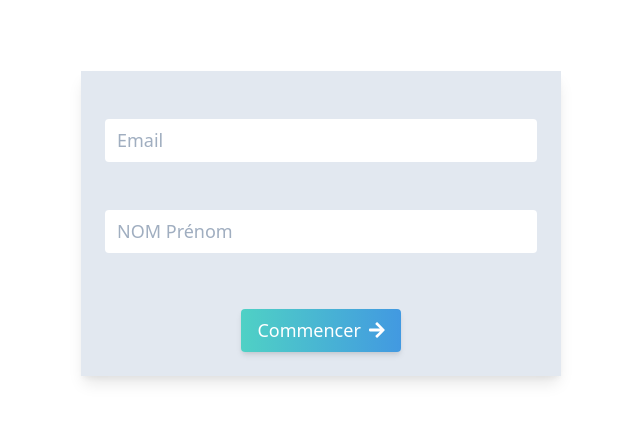
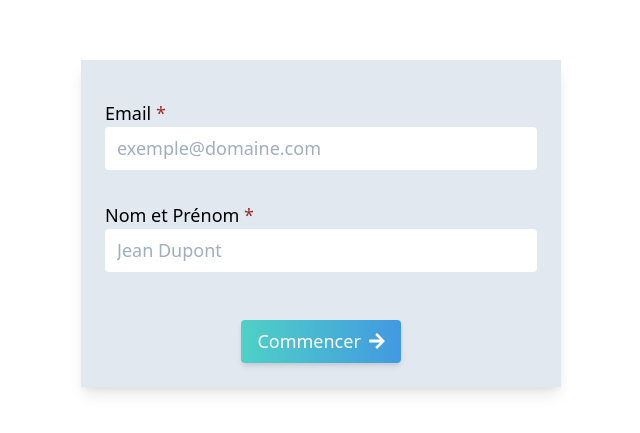
Before and after one commit to mathieutu/react-quiz, a React (Create React App) app: page / in a window 1280 px wide. Shown: the part 177-610 px from the top of the page, without its empty margins (319-959 px from the left). Built offline with nearby package versions, Linux system fonts and the light colour scheme.

Commit message:
handle login via GQL + handle login form errors

```diff
--- a/package.json
+++ b/package.json
@@ -3,6 +3,7 @@
   "version": "0.1.0",
   "private": true,
   "dependencies": {
+    "@apollo/client": "^3.2.4",
     "@fortawesome/fontawesome-svg-core": "^1.2.32",
     "@fortawesome/free-solid-svg-icons": "^5.15.1",
     "@fortawesome/react-fontawesome": "^0.1.11",
@@ -13,6 +14,7 @@
     "@types/node": "^12.0.0",
     "@types/react": "^16.9.0",
     "@types/react-dom": "^16.9.0",
+    "graphql": "^15.3.0",
     "react": "^16.14.0",
     "react-dom": "^16.14.0",
     "react-icons": "^3.11.0",
--- a/src/App.tsx
+++ b/src/App.tsx
@@ -7,11 +7,18 @@ import FormPage from "./page/FormPage";
 import ErrorPage from "./page/ErrorPage/ErrorPage";
 import {useSession} from "./context/SessionContext";
 import LoginPage from "./page/LoginPage";
+import { ApolloClient, InMemoryCache, ApolloProvider } from '@apollo/client';
+
+const client = new ApolloClient({
+    uri: 'https://infinite-prawn-57.hasura.app/v1/graphql',
+    cache: new InMemoryCache()
+});
 
 function App() {
     const {user} = useSession();
 
     return (
+        <ApolloProvider client={client}>
             <BrowserRouter>
                 {user === null ? (
                     <LoginPage/>
@@ -28,6 +35,7 @@ function App() {
                     </>
                 )}
             </BrowserRouter>
+        </ApolloProvider>
     );
 }
 
--- a/src/component/Button.tsx
+++ b/src/component/Button.tsx
@@ -8,9 +8,9 @@ type Props = {
 
 export default function Button(props:Props){
     return (
-        <button onClick={props.handleOnClick} className="my-btn-anim select-none mx-auto px-4 py-2 rounded text-white bg-gradient-to-r from-teal-400 to-blue-500 shadow-md cursor-pointer transition duration-150 hover:shadow-lg">
-            {props.text}
-            {props.icon}
+        <button onClick={props.handleOnClick} className="my-btn-anim flex select-none mx-auto px-4 py-2 rounded text-white bg-gradient-to-r from-teal-400 to-blue-500 shadow-md cursor-pointer transition duration-150 hover:shadow-lg">
+            <div className="my-auto">{props.text}</div>
+            <div className="my-auto">{props.icon}</div>
         </button>
     );
 }
--- a/src/component/DisplayQuestion.tsx
+++ b/src/component/DisplayQuestion.tsx
@@ -2,7 +2,6 @@ import React, {useEffect, useState} from 'react';
 import {Question} from "../type/Question";
 import {removeFromArray} from "../functions";
 import {Response} from "../type/Response";
-import { FaRegSquare, FaRegCheckSquare } from 'react-icons/fa';
 
 type Props = {
     question:Question,
--- a/src/page/LoginPage.tsx
+++ b/src/page/LoginPage.tsx
@@ -1,37 +1,61 @@
-import React, {useContext, useState} from 'react';
+import React, {useContext, useEffect, useState} from 'react';
 import {FontAwesomeIcon} from "@fortawesome/react-fontawesome";
 import {faArrowRight} from "@fortawesome/free-solid-svg-icons";
 import {sessionContext} from "../context/SessionContext";
 import { useHistory } from 'react-router';
 import Button from "../component/Button";
+import {useMutation} from "@apollo/client";
+import {CgSpinnerTwoAlt} from "react-icons/all";
+import {newUserQuery} from "../utils/queries";
+import {User} from "../type/User";
 
 export default function LoginPage(){
-    const [email, setEmail] = useState('');
-    const [name,setName] = useState('');
+    const [email, setEmail] = useState<string>('');
+    const [name,setName] = useState<string>('');
     const session = useContext(sessionContext);
     const history = useHistory();
+    const [formError, setFormError] = useState<string|null>(null);
+    const [addUser, { loading }] = useMutation(newUserQuery());
 
     const handleSubmit = (e:any) => {
         e.preventDefault();
         const form = document.querySelector('form');
         if(session !== undefined && form !== undefined && form !== null && form.reportValidity()){
-            //TODO : API to add user then log in
-            session.updateSession('user',JSON.stringify({email:email,name:name,id:'fdhsgfdgd56454df'}));
-            history.push('/');
+            if(!checkLoginForm()){
+                setFormError("Veuillez renseigner l'email ET le nom par des valeurs valides");
+            }else{
+                addUser({ variables: { email: email, name: name } }).then(({data})=>{
+                    const newUser:User = data.addUser;
+                    session.updateSession('user',JSON.stringify(newUser));
+                    history.push('/');
+                }).catch((e)=>{
+                    setFormError(e.message);
+                });
+            }
         }
+    };
+
+    const checkLoginForm = () => {
+        return email.length > 0 && email.includes('@') && name.length > 0
     };
 
     return (
         <div className="text-lg flex h-screen bg-white w-screen">
             <form id="login-form" onSubmit={handleSubmit} className="m-auto w-100 shadow-lg bg-gray-300 flex flex-col p-6">
-                <div className="my-6 w-full">
-                    <input type="email" required className="w-full focus:shadow-lg p-2 px-3 rounded" placeholder="Email" onChange={(e) => setEmail(e.currentTarget.value)}/>
+                {formError && <div className="my-3 text-red-900 bg-red-300 border border-red-600 rounded px-4 py-2">
+                    {'Une erreur est survenue : ' + formError}
+                </div>}
+                <div className="my-4 w-full">
+                    <label className="mb-2">Email <span className="text-red-800">*</span></label>
+                    <input type="email" required className="w-full focus:shadow-lg p-2 px-3 rounded" placeholder="exemple@domaine.com" onChange={(e) => setEmail(e.currentTarget.value)}/>
                 </div>
-                <div className="my-6 w-full">
-                    <input type="text" required className="w-full focus:shadow-lg p-2 px-3 rounded" placeholder="NOM Prénom" onChange={(e) => setName(e.currentTarget.value)}/>
+                <div className="my-4 w-full">
+                    <label className="mb-2">Nom et Prénom <span className="text-red-800">*</span></label>
+                    <input type="text" required className="w-full focus:shadow-lg p-2 px-3 rounded" placeholder="Jean Dupont" onChange={(e) => setName(e.currentTarget.value)}/>
                 </div>
                 <div className="mt-8 flex">
-                    <Button handleOnClick={handleSubmit} text={'Commencer'} icon={<FontAwesomeIcon className="ml-2 transition duration-150" icon={faArrowRight}/>}/>
+                    <Button handleOnClick={handleSubmit} text={loading ? 'Chargement' : 'Commencer'}
+                            icon={loading ? <CgSpinnerTwoAlt className="ml-2 animate-spin"/> : <FontAwesomeIcon className="ml-2 transition duration-150" icon={faArrowRight}/>}/>
                 </div>
             </form>
         </div>
--- a/src/type/User.ts
+++ b/src/type/User.ts
@@ -1,5 +1,5 @@
 export type User = {
-    id:number,
+    id:string,
     email: string,
     name:string
 }
--- /dev/null
+++ b/src/utils/queries.ts
@@ -0,0 +1,16 @@
+import {gql} from "@apollo/client";
+
+export const newUserQuery = () => {
+    return gql`
+        mutation AddUser($email: String, $name: String) {
+            addUser(
+                object: {email: $email, name: $name},
+                on_conflict: {constraint: users_email_key, update_columns: name}
+            ) {
+                id
+                email
+                name
+            }
+        }
+    `;
+};
```
Also changed, not shown: 1 other file (tests, documents, lock files or other folders). Lines whose indentation alone changed are shown as unchanged.
